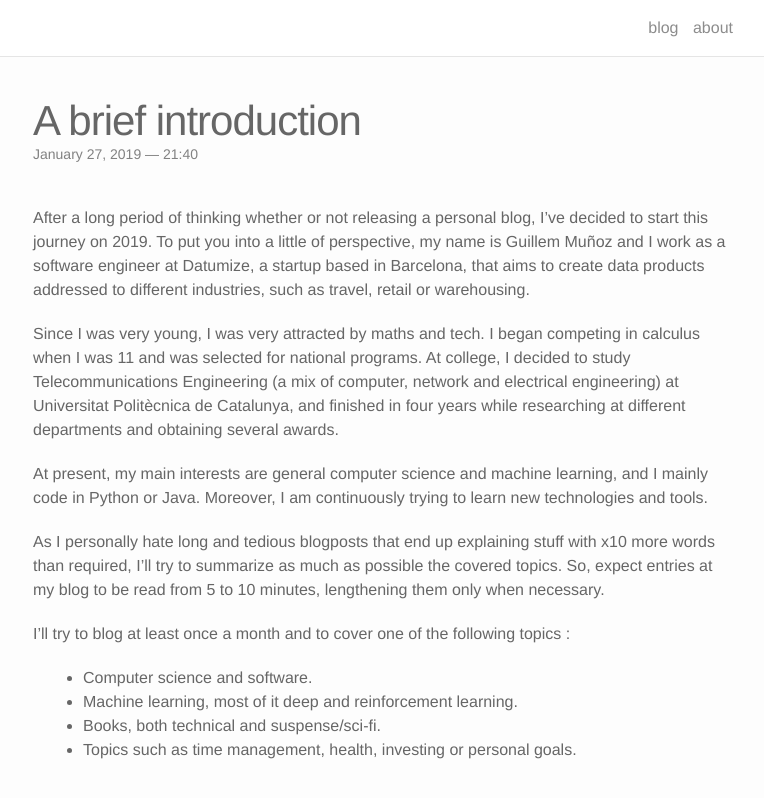
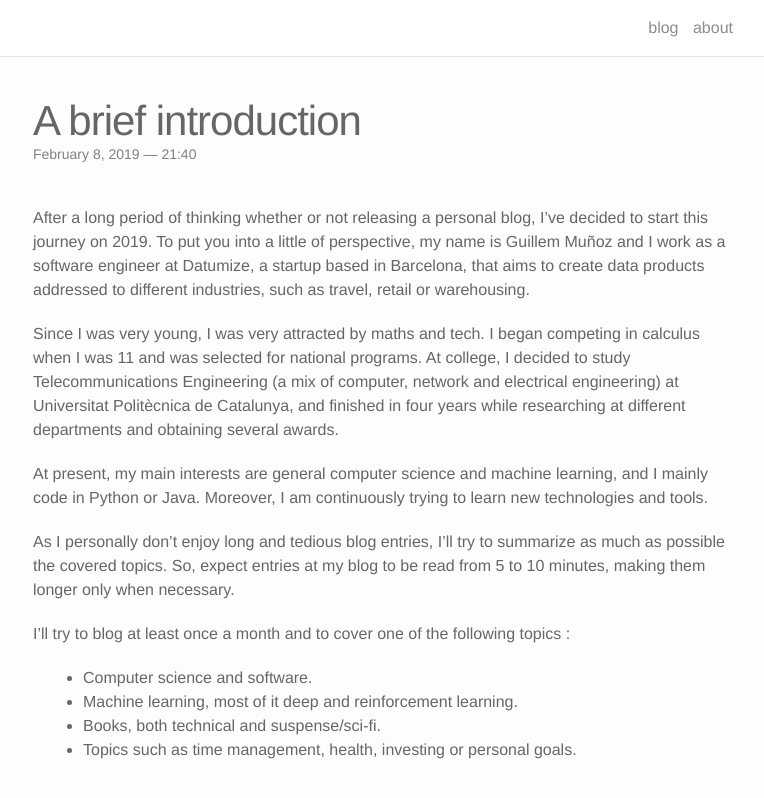
Before and after one commit to ghub-c/Guillem-blog, a Jekyll site: the page built from _posts/2019-01-27-title.markdown, in a window 1280 px wide. Shown: the top 798 px of the page, without its empty margins (257-1021 px from the left). Built offline with Jekyll 4.4.1, drawn with Linux system fonts in a browser that asks for light colours; nearby versions of some CDN libraries.

Commit message:
Blogpost edited

```diff
--- a/_posts/2019-01-27-title.markdown
+++ b/_posts/2019-01-27-title.markdown
@@ -1,7 +1,7 @@
 ---
 layout: post
 title:  A brief introduction
-date:   2019-01-27 21:40:16
+date:   2019-02-08 21:40:16
 description: Background, interests and future topics
 ---
 After a long period of thinking whether or not releasing a personal blog, I've decided to start this journey on 2019. To put you into a little of perspective, my name is Guillem Muñoz and I work as a software engineer at Datumize, a startup based in Barcelona, that aims to create data products addressed to different industries, such as travel, retail or warehousing.
@@ -10,7 +10,7 @@ Since I was very young, I was very attracted by maths and tech. I began competin
 
 At present, my main interests are general computer science and machine learning, and I mainly code in Python or Java. Moreover, I am continuously trying to learn new technologies and tools.
 
-As I personally hate long and tedious blogposts that end up explaining stuff with x10 more words than required, I'll try to summarize as much as possible the covered topics. So, expect entries at my blog to be read from 5 to 10 minutes, lengthening them only when necessary.
+As I personally don't enjoy long and tedious blog entries, I'll try to summarize as much as possible the covered topics. So, expect entries at my blog to be read from 5 to 10 minutes, making them longer only when necessary.
 
 I'll try to blog at least once a month and to cover one of the following topics :
 
```
